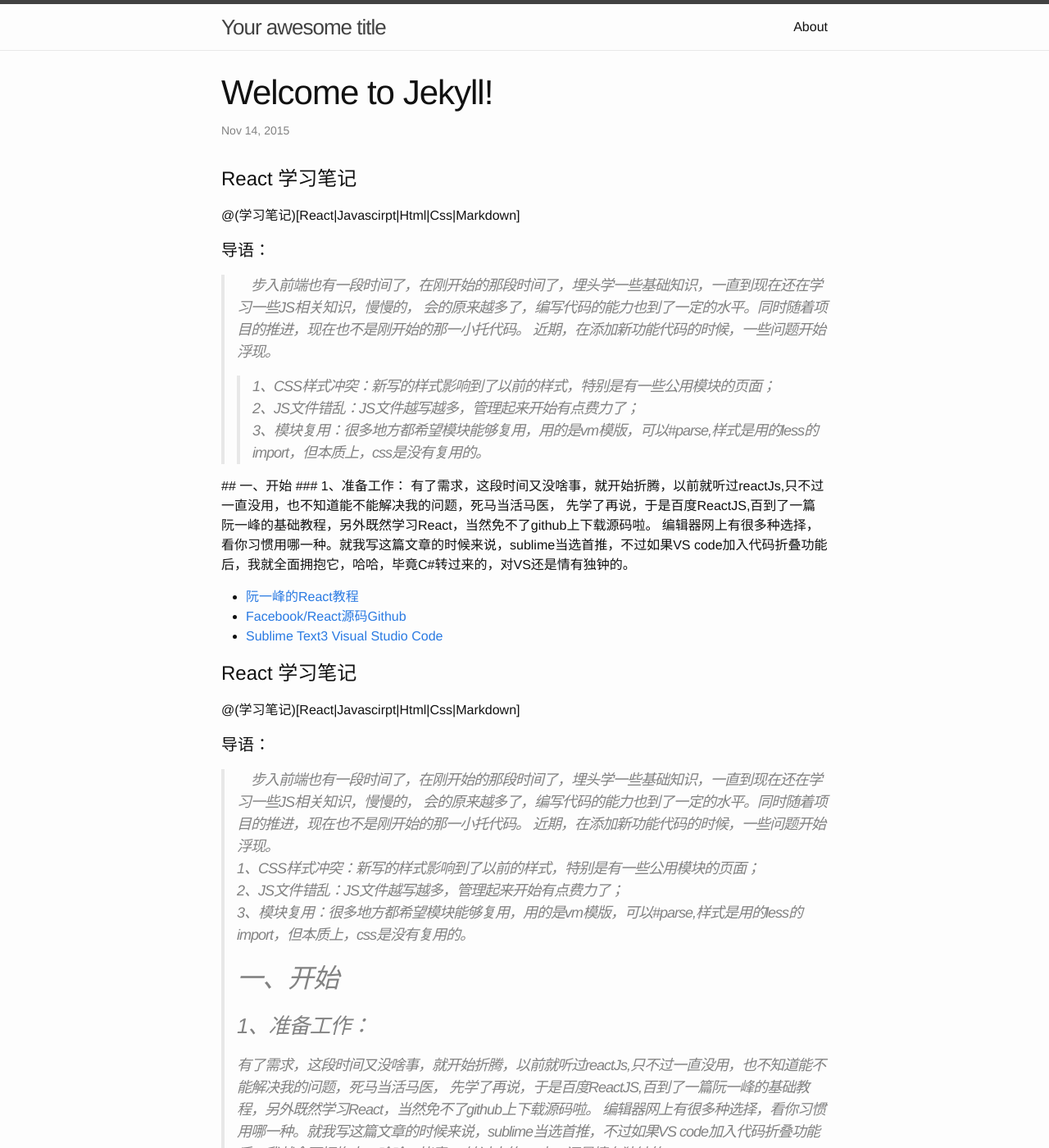
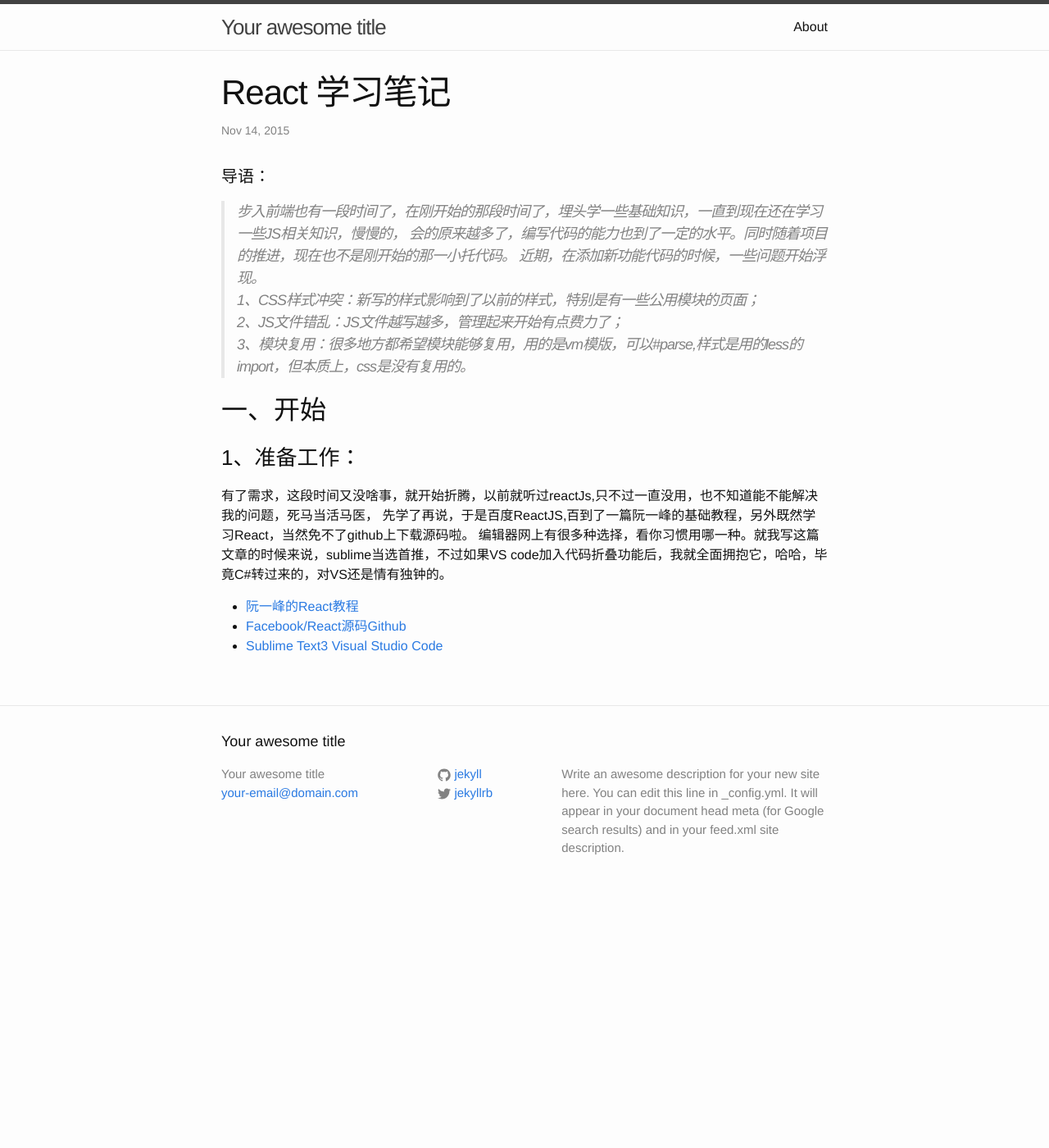
Before and after one commit to zjruan/zjruan.github.io, a Jekyll site: the page built from _posts/2015-11-14-reactJS.md, in a window 1280 px wide and 1400 px high. Shown: the whole window at 82% size. Built offline with Jekyll 4.4.1, drawn with Linux system fonts in a browser that asks for light colours.

Commit message:
edit my blogs

```diff
--- a/_posts/2015-11-14-reactJS.md
+++ b/_posts/2015-11-14-reactJS.md
@@ -1,41 +1,25 @@
 ---
 layout: post
-title:  "Welcome to Jekyll!"
+title:  "React 学习笔记"
 date:   2015-11-14 10:38:00 +0800
 categories: jekyll update
 ---
 
-# React 学习笔记
-@(学习笔记)[React|Javascirpt|Html|Css|Markdown]
 #### 导语：
->　步入前端也有一段时间了，在刚开始的那段时间了，埋头学一些基础知识，一直到现在还在学习一些JS相关知识，慢慢的，
+> 步入前端也有一段时间了，在刚开始的那段时间了，埋头学一些基础知识，一直到现在还在学习一些JS相关知识，慢慢的，
 会的原来越多了，编写代码的能力也到了一定的水平。同时随着项目的推进，现在也不是刚开始的那一小托代码。
 近期，在添加新功能代码的时候，一些问题开始浮现。
->> 1、CSS样式冲突：新写的样式影响到了以前的样式，特别是有一些公用模块的页面；
- 2、JS文件错乱：JS文件越写越多，管理起来开始有点费力了；
- 3、模块复用：很多地方都希望模块能够复用，用的是vm模版，可以#parse,样式是用的less的import，但本质上，css是没有复用的。
+> 1、CSS样式冲突：新写的样式影响到了以前的样式，特别是有一些公用模块的页面；
+2、JS文件错乱：JS文件越写越多，管理起来开始有点费力了；
+3、模块复用：很多地方都希望模块能够复用，用的是vm模版，可以#parse,样式是用的less的import，但本质上，css是没有复用的。
 
- ## 一、开始
- ### 1、准备工作：
- 有了需求，这段时间又没啥事，就开始折腾，以前就听过reactJs,只不过一直没用，也不知道能不能解决我的问题，死马当活马医，
- 先学了再说，于是百度ReactJS,百到了一篇阮一峰的基础教程，另外既然学习React，当然免不了github上下载源码啦。
- 编辑器网上有很多种选择，看你习惯用哪一种。就我写这篇文章的时候来说，sublime当选首推，不过如果VS code加入代码折叠功能后，我就全面拥抱它，哈哈，毕竟C#转过来的，对VS还是情有独钟的。
- * [阮一峰的React教程](http://www.ruanyifeng.com/blog/2015/03/react.html)
- * [Facebook/React源码Github](https://github.com/facebook/react)
- * [Sublime Text3](http://www.sublimetext.com/) [Visual Studio Code](https://code.visualstudio.com/)
+## 一、开始
 
-# React 学习笔记
-@(学习笔记)[React|Javascirpt|Html|Css|Markdown]
-#### 导语：
->　步入前端也有一段时间了，在刚开始的那段时间了，埋头学一些基础知识，一直到现在还在学习一些JS相关知识，慢慢的，
-会的原来越多了，编写代码的能力也到了一定的水平。同时随着项目的推进，现在也不是刚开始的那一小托代码。
-近期，在添加新功能代码的时候，一些问题开始浮现。
- 1、CSS样式冲突：新写的样式影响到了以前的样式，特别是有一些公用模块的页面；
- 2、JS文件错乱：JS文件越写越多，管理起来开始有点费力了；
- 3、模块复用：很多地方都希望模块能够复用，用的是vm模版，可以#parse,样式是用的less的import，但本质上，css是没有复用的。
-##  一、开始
-###  1、准备工作：
-有了需求，这段时间又没啥事，就开始折腾，以前就听过reactJs,只不过一直没用，也不知道能不能解决我的问题，死马当活马医， 先学了再说，于是百度ReactJS,百到了一篇阮一峰的基础教程，另外既然学习React，当然免不了github上下载源码啦。 编辑器网上有很多种选择，看你习惯用哪一种。就我写这篇文章的时候来说，sublime当选首推，不过如果VS code加入代码折叠功能后，我就全面拥抱它，哈哈，毕竟C#转过来的，对VS还是情有独钟的。
- * [阮一峰的React教程](http://www.ruanyifeng.com/blog/2015/03/react.html)
- * [Facebook/React源码Github](https://github.com/facebook/react)
- * [Sublime Text3](http://www.sublimetext.com/) [Visual Studio Code](https://code.visualstudio.com/)
+### 1、准备工作：
+有了需求，这段时间又没啥事，就开始折腾，以前就听过reactJs,只不过一直没用，也不知道能不能解决我的问题，死马当活马医，
+先学了再说，于是百度ReactJS,百到了一篇阮一峰的基础教程，另外既然学习React，当然免不了github上下载源码啦。
+编辑器网上有很多种选择，看你习惯用哪一种。就我写这篇文章的时候来说，sublime当选首推，不过如果VS code加入代码折叠功能后，我就全面拥抱它，哈哈，毕竟C#转过来的，对VS还是情有独钟的。
+
+* [阮一峰的React教程](http://www.ruanyifeng.com/blog/2015/03/react.html)
+* [Facebook/React源码Github](https://github.com/facebook/react)
+* [Sublime Text3](http://www.sublimetext.com/) [Visual Studio Code](https://code.visualstudio.com/)
```
